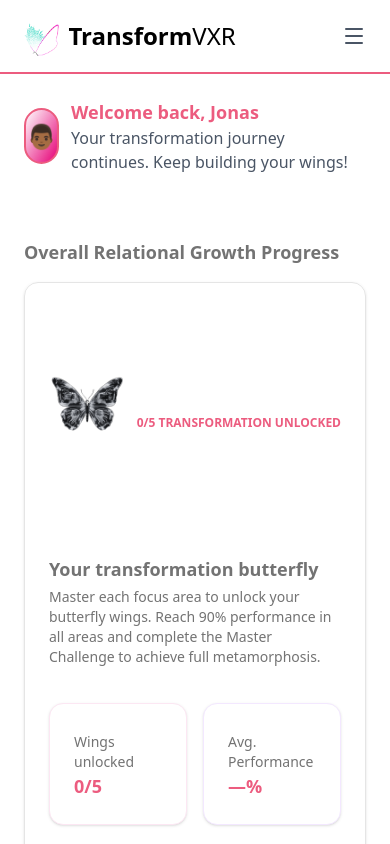
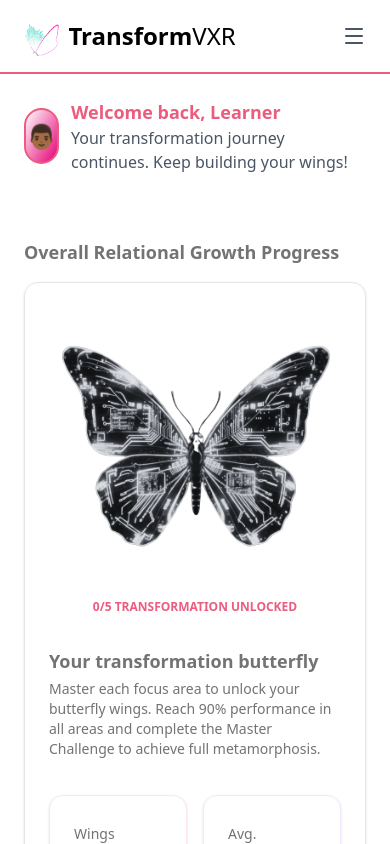
Before and after one commit to kiidbrian/txvr-dashboard, a React (Vite) app: page / in a window 390 px wide. Shown: the top 844 px of the page. Built offline with nearby package versions, Linux system fonts and the light colour scheme; no server answers; the database is empty.

Commit message:
fix responsivesness

```diff
--- a/src/App.jsx
+++ b/src/App.jsx
@@ -45,7 +45,7 @@ export default function App({ userId }) {
       <Header />
       <div className="w-full max-w-6xl mx-auto grid gap-6 p-6">
         {/* Welcome */}
-        <WelcomeBanner name={userData?.name ?? "Jonas"} />
+        <WelcomeBanner name={userData?.name} />
         {/* Overall Growth */}
         <GrowthStages
           loading={loadingDashboard}
--- a/src/components/GrowthStages.jsx
+++ b/src/components/GrowthStages.jsx
@@ -85,8 +85,8 @@ export function GrowthStages({
         <CardContent>
           <div className="grid grid-cols-1 md:grid-cols-4 items-center gap-8 md:gap-5">
             {/* Butterfly */}
-            <div className="md:col-span-1 flex md:flex-col flex-row items-center gap-3">
-              <div className="relative w-60 h-60 -mt-10">
+            <div className="md:col-span-1 flex flex-col items-center gap-3">
+              <div className="relative w-72 h-72 md:w-60 md:h-60 -mt-6 md:-mt-10">
                 <img
                   src={BUTTERFLY_IMAGES[butterflyState]}
                   alt={isFullButterfly ? "Full butterfly" : `Butterfly – ${wingsUnlocked} wings`}
```
